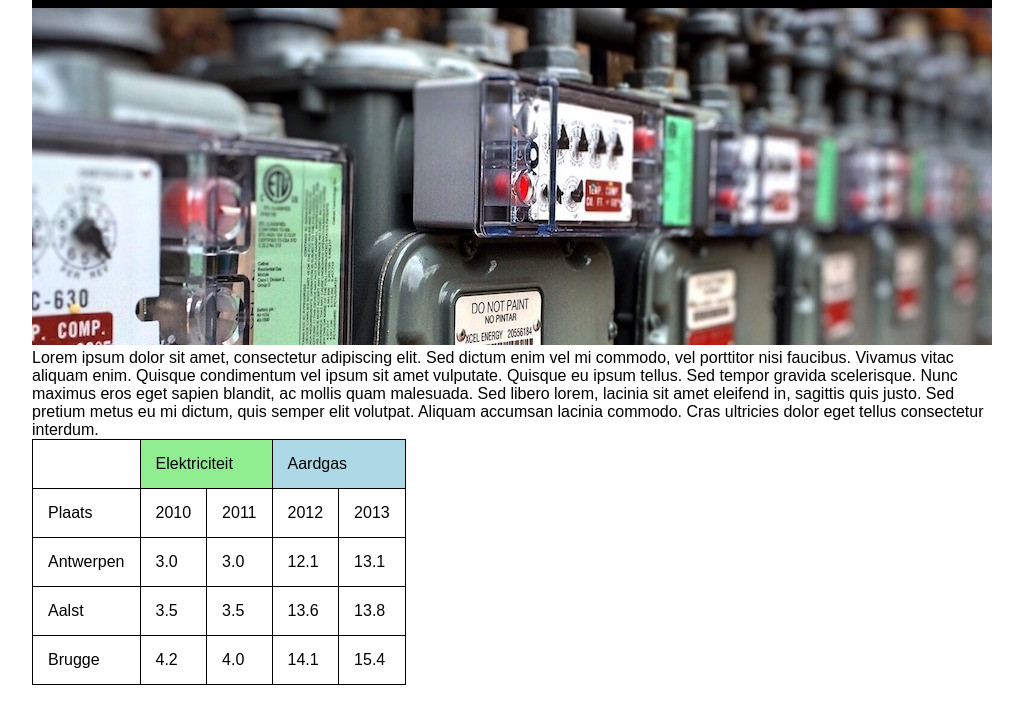
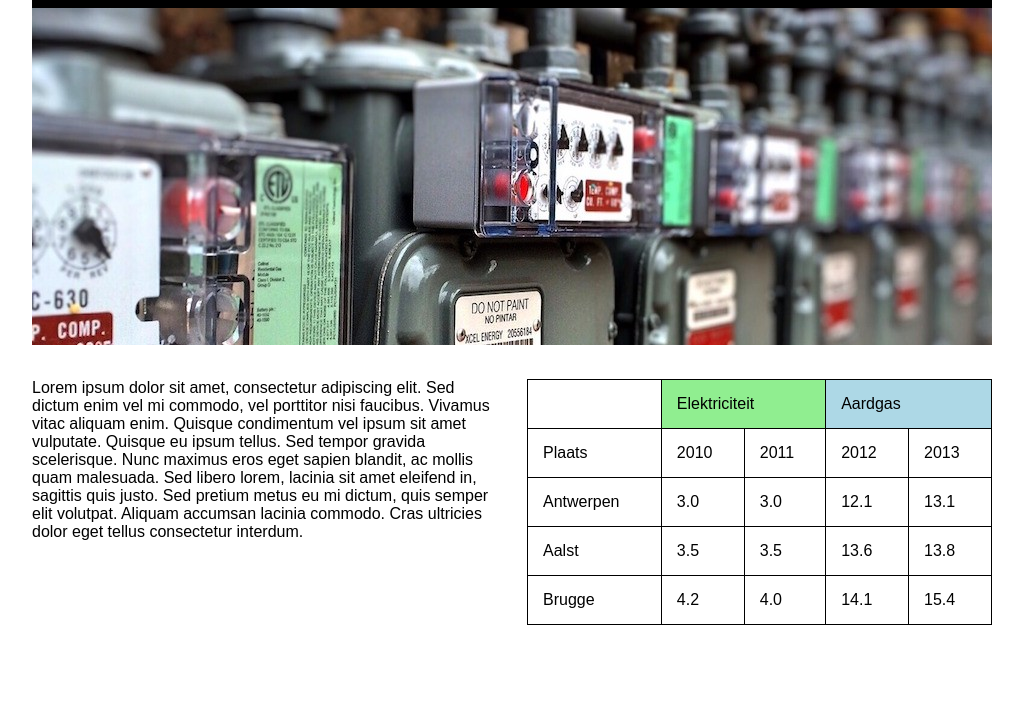
Before and after one commit to Beaudey25/HTML, a plain HTML site: page HTML-Main-Directory/h04/Wilkens02.html in a window 1280 px wide. Shown: the part 82-800 px from the top of the page, without its empty margins (128-1151 px from the left). Drawn offline with Linux system fonts and the light colour scheme.

Commit message:
h04 klaar.

```diff
--- a/HTML-Main-Directory/h04/Wilkens.css
+++ b/HTML-Main-Directory/h04/Wilkens.css
@@ -40,3 +40,14 @@ td.blauw{
 img#poep {
     width: 100%;
 }
+ article{
+     float:left;
+     width:465px;
+     margin-top: 30px;
+     margin-right: 30px;
+ }
+ table{
+     width: 465px;
+     float: right;
+     margin-top: 30px;
+ }
```
